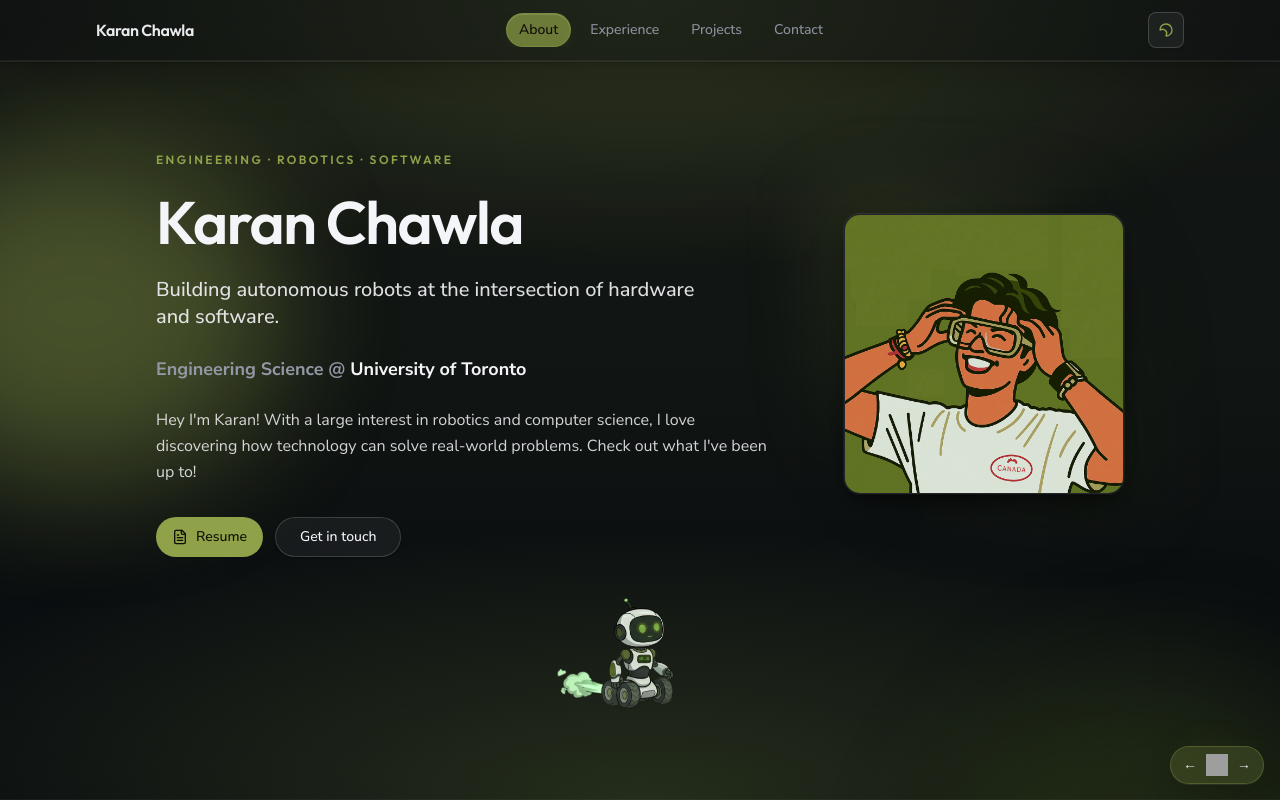
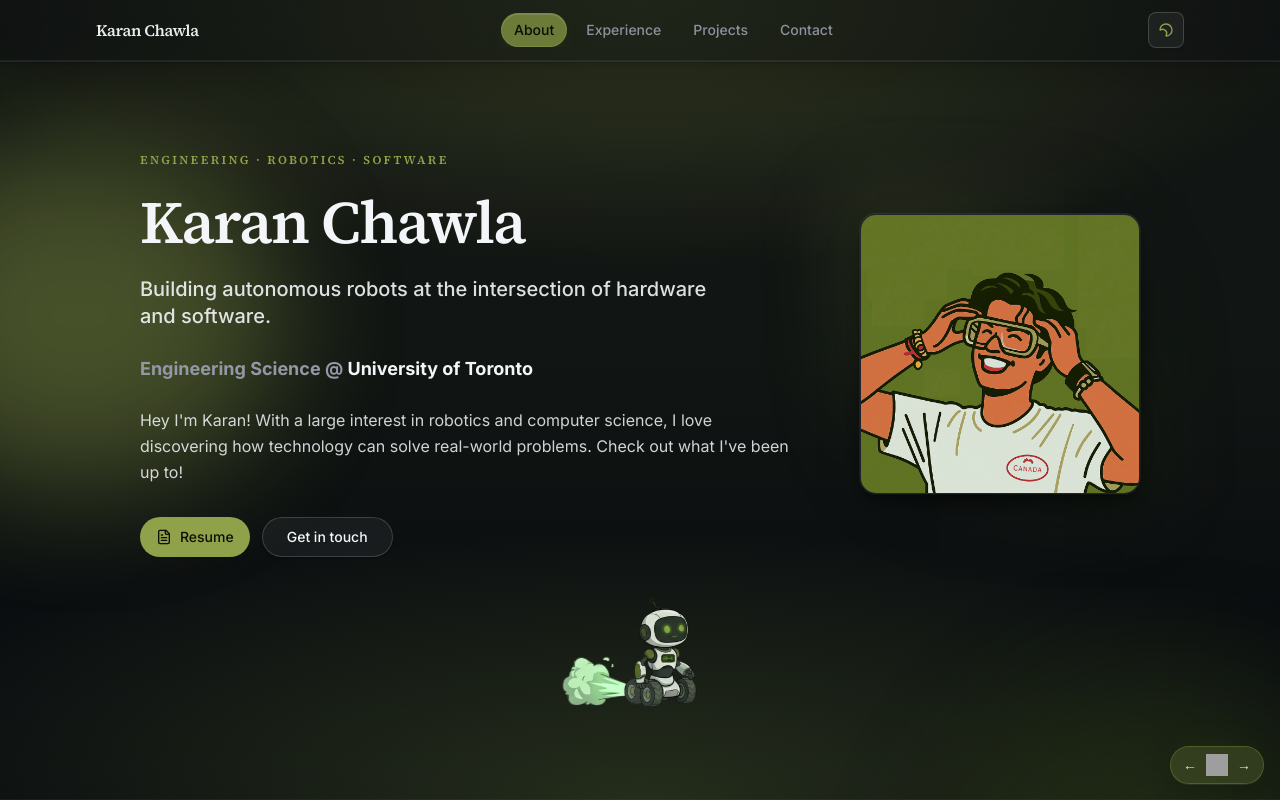
Before and after one commit to KaranChawlaD/Personal-Website-V2, a Next.js app: page / in a window 1280 px wide. Shown: the top 800 px of the page. Built offline with nearby package versions, Linux system fonts and the light colour scheme; grey boxes are pictures that could not be loaded.

Commit message:
chore: font change

```diff
--- a/app/globals.css
+++ b/app/globals.css
@@ -7,8 +7,9 @@
 @theme inline {
   --color-background: var(--background);
   --color-foreground: var(--foreground);
-  --font-sans: var(--font-geist-sans);
-  --font-mono: var(--font-geist-mono);
+  --font-sans: var(--font-inter);
+  --font-serif: var(--font-source-serif);
+  --font-mono: ui-monospace, SFMono-Regular, Menlo, Monaco, Consolas, monospace;
   --color-sidebar-ring: var(--sidebar-ring);
   --color-sidebar-border: var(--sidebar-border);
   --color-sidebar-accent-foreground: var(--sidebar-accent-foreground);
@@ -313,7 +314,8 @@
     background-attachment: fixed;
   }
   .font-heading {
-    font-family: var(--font-outfit), ui-sans-serif, system-ui, sans-serif;
+    font-family: var(--font-source-serif), "Iowan Old Style",
+      "Palatino Linotype", Palatino, Georgia, serif;
   }
   ::selection {
     background: color-mix(in oklch, var(--primary) 35%, transparent);
--- a/app/layout.tsx
+++ b/app/layout.tsx
@@ -1,20 +1,20 @@
 import type React from "react";
 import type { Metadata, Viewport } from "next";
 import Script from "next/script";
-import { Nunito_Sans, Outfit } from "next/font/google";
+import { Inter, Source_Serif_4 } from "next/font/google";
 import { Analytics } from "@vercel/analytics/react";
 import "./globals.css";
 
-const nunitoSans = Nunito_Sans({
+const inter = Inter({
   subsets: ["latin"],
-  variable: "--font-nunito-sans",
-  display: "swap", // Prevents invisible text during font load
-  preload: true, // Preloads the font for better performance
+  variable: "--font-inter",
+  display: "swap",
+  preload: true,
 });
 
-const outfit = Outfit({
+const sourceSerif = Source_Serif_4({
   subsets: ["latin"],
-  variable: "--font-outfit",
+  variable: "--font-source-serif",
   display: "swap",
 });
 
@@ -302,10 +302,10 @@
   return (
     <html
       lang="en"
-      className={`${nunitoSans.variable} ${outfit.variable}`}
+      className={`${inter.variable} ${sourceSerif.variable}`}
       suppressHydrationWarning
     >
-      <body className={`${nunitoSans.className} antialiased`}>
+      <body className={`${inter.className} antialiased`}>
         <Script
           id="theme-script"
           strategy="beforeInteractive"
--- a/tailwind.config.js
+++ b/tailwind.config.js
@@ -52,7 +52,8 @@
         },
       },
       fontFamily: {
-        sans: ["var(--font-nunito-sans)", "sans-serif"],
+        sans: ["var(--font-inter)", "ui-sans-serif", "system-ui", "sans-serif"],
+        serif: ["var(--font-source-serif)", "Georgia", "serif"],
       },
       borderRadius: {
         lg: "var(--radius)",
```
